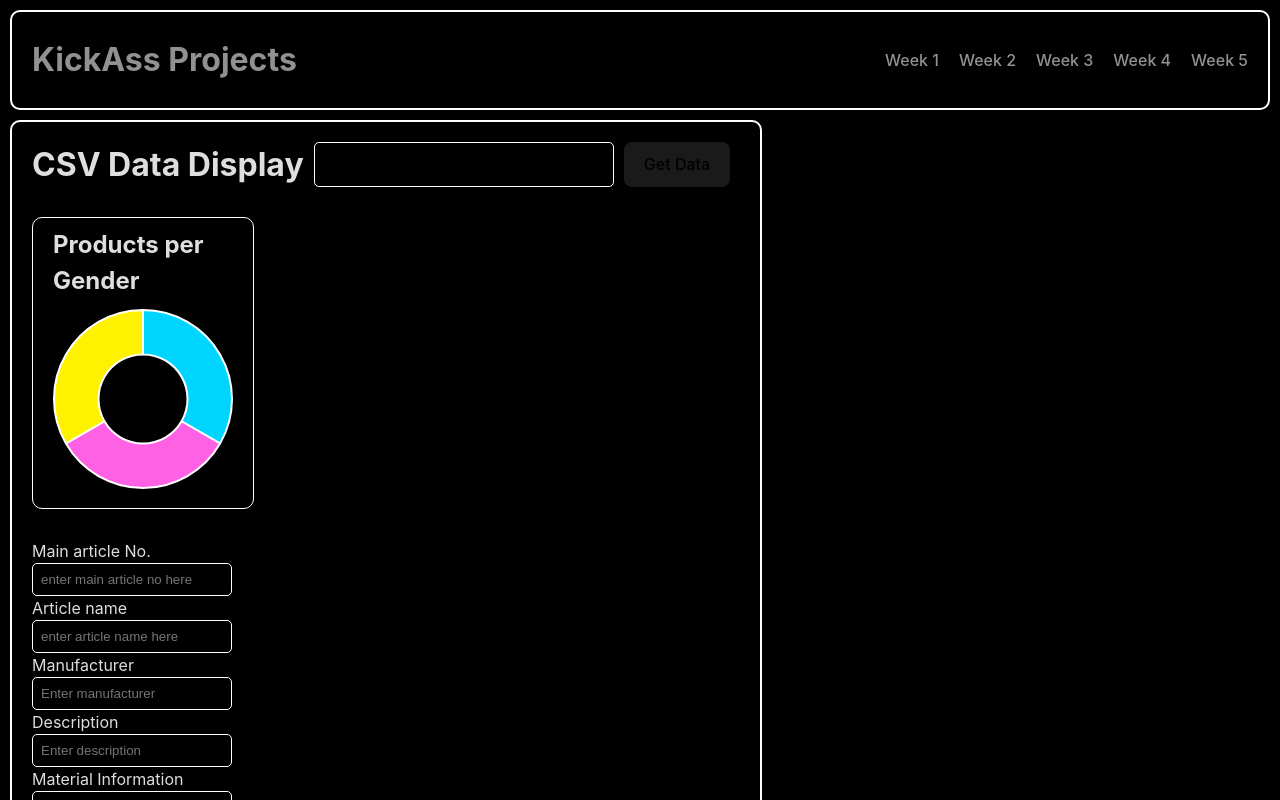
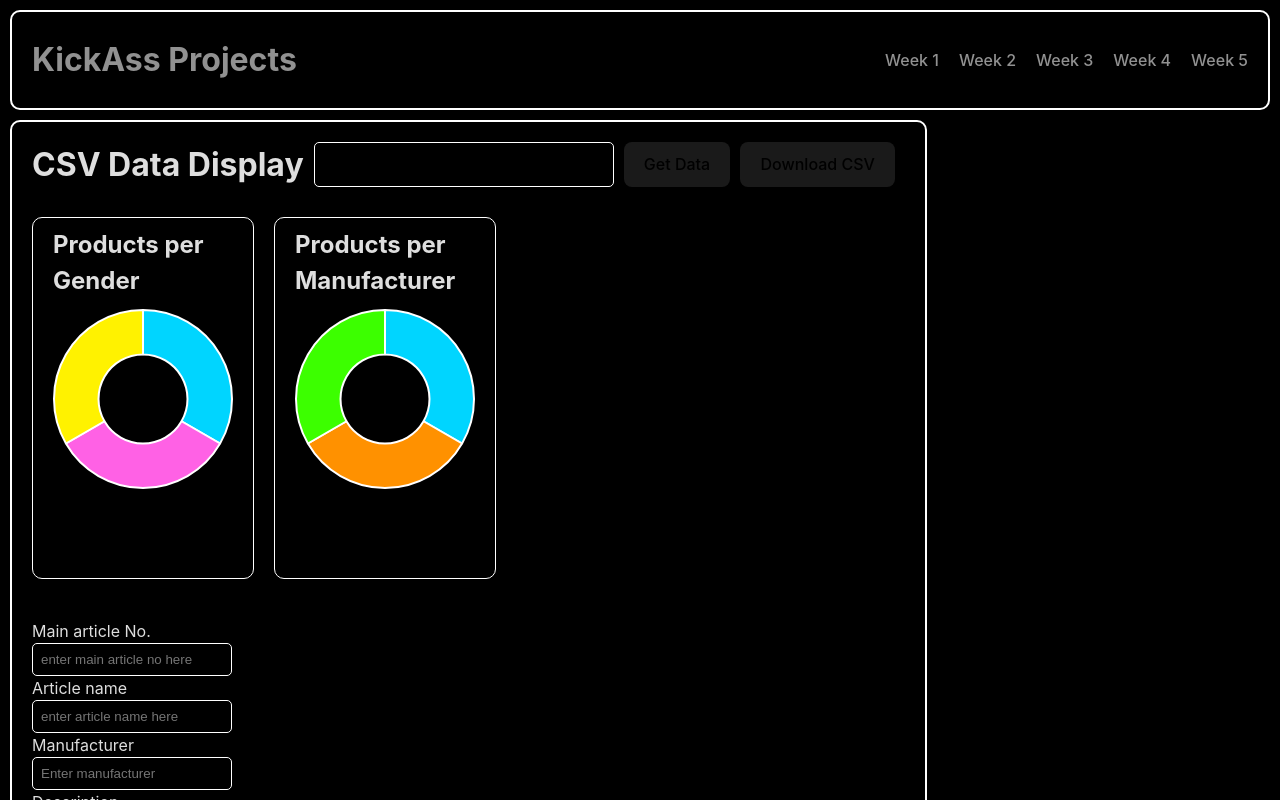
Before and after one commit to Phil-star1984/kickass_projects, a React (Vite) app: page /kickass_projects/weekthree in a window 1280 px wide. Shown: the top 800 px of the page. Built offline with nearby package versions, Linux system fonts and the light colour scheme.

Commit message:
Add Products per Manufacturer Chart

```diff
--- a/src/components/WeekThree.jsx
+++ b/src/components/WeekThree.jsx
@@ -4,7 +4,6 @@ import Papa from "papaparse";
 import { PushSpinner } from "react-spinners-kit";
 import { Chart, ArcElement } from "chart.js";
 import { Doughnut } from "react-chartjs-2";
-
 Chart.register(ArcElement);
 
 export default function WeekThree() {
@@ -31,13 +30,14 @@ export default function WeekThree() {
   const [material, setMaterial] = useState("");
   const [countryOfOrigin, setCountryOfOrigin] = useState("");
   const [imageName, setImageName] = useState("");
-  const [genderCountsdata, setGenderCountsdata] = useState(null);
+  const [genderCountsdata, setGenderCountsdata] = useState("");
+  const [manufacturerCountsdata, setManufacturerCountsdata] = useState("")
 
   // https://raw.githubusercontent.com/microsoft/arcticseals/master/data/raw.csv
   // https://raw.githubusercontent.com/UDG-United-Digital-Group/frontend-junior-code-challenge-1/master/Artikel.csv
   // Example: https://gist.githubusercontent.com/rnirmal/e01acfdaf54a6f9b24e91ba4cae63518/raw/6b589a5c5a851711e20c5eb28f9d54742d1fe2dc/datasets.csv
 
-  const chartData = {
+  const productsPerGenderChart = {
     labels: genderCountsdata
       ? Object.keys(genderCountsdata || {})
       : ["Herren", "Damen", "Kinder"], // Feste Labels
@@ -45,11 +45,28 @@ export default function WeekThree() {
       {
         data: genderCountsdata
           ? Object.keys(genderCountsdata).map(
-              (key) => genderCountsdata[key] || 0
+              (key) => genderCountsdata[key] || 10
             )
           : [10, 10, 10], // Standardwerte, wenn `genderCountsdata` nicht vorhanden ist
-        backgroundColor: ["#00d5ff", "#ff61e5", "#fff200"],
-        hoverBackgroundColor: ["#FF6384", "#36A2EB", "#FFCE56"],
+        backgroundColor: ["#00d5ff", "#ff61e5", "#fff200", "#ff00ae"],
+        hoverBackgroundColor: ["#ffffff"],
+      },
+    ],
+  };
+
+  const productsPerManufacturerChart = {
+    labels: manufacturerCountsdata
+      ? Object.keys(manufacturerCountsdata || {})
+      : ["Brand 1", "Brand 2", "Brand 3"], // Feste Labels
+    datasets: [
+      {
+        data: manufacturerCountsdata
+          ? Object.keys(manufacturerCountsdata).map(
+              (key) => manufacturerCountsdata[key] || 10
+            )
+          : [10, 10, 10], // Standardwerte, wenn `genderCountsdata` nicht vorhanden ist
+        backgroundColor: ["#00d5ff", "#ff9100", "#3cff00", "#a200ff", "#004cff"],
+        hoverBackgroundColor: ["#ffffff"],
       },
     ],
   };
@@ -75,6 +92,7 @@ export default function WeekThree() {
         header: true,
         complete: (result) => {
           setData(result.data);
+
           /* console.log(result.data); */
         },
         error: (error) => {
@@ -98,29 +116,38 @@ export default function WeekThree() {
     setData((prev) => [
       ...prev,
       {
-        Haptartikelnr: mainArticleNo,
+        Hauptartikelnr: mainArticleNo,
         Artikelname: articleName,
-        Manufacturer: manufacturer,
-        Description: description,
-        MaterialInformation: materialInformation,
-        Gender: gender,
-        ProductType: productType,
-        Sleeves: sleeves,
-        Leg: leg,
-        Collar: collar,
-        Manufacturing: manufacturing,
-        PocketStyle: pocketStyle,
-        Grammar: grammar,
+        Hersteller: manufacturer,
+        Beschreibung: description,
+        Materialangaben: materialInformation,
+        Geschlecht: gender,
+        Produktart: productType,
+        Ärmel: sleeves,
+        Bein: leg,
+        Kragen: collar,
+        Herstellung: manufacturing,
+        Taschenart: pocketStyle,
+        Grammatur: grammar,
         Material: material,
-        CountryOfOrigin: countryOfOrigin,
-        ImageName: imageName,
+        Ursprungsland: countryOfOrigin,
+        Bildname: imageName,
       },
     ]);
   };
 
   useEffect(() => {
+    const savedData = localStorage.getItem("csv_data");
+    if (savedData) {
+      setData(JSON.parse(savedData));
+    }
+  }, []);
+
+  useEffect(() => {
+    localStorage.setItem("csv_data", JSON.stringify(data));
     if (data.length > 0) {
       countByGender();
+      countByManufacturer()
     }
     console.log("actual data: ", data);
   }, [data]);
@@ -157,14 +184,55 @@ export default function WeekThree() {
   };
 
   const countByGender = (e) => {
-    /* e.preventDefault(); */
+
     const genderCount = data.reduce((acc, item) => {
       acc[item.Geschlecht] = (acc[item.Geschlecht] || 0) + 1;
       /* console.log(acc); */
       return acc;
     }, {});
-    console.log(genderCount);
+    console.log("Count by gender: ", genderCount);
     setGenderCountsdata(genderCount);
+  };
+
+  const countByManufacturer = (e) => {
+    const manufacturerCount = data.reduce((acc, item) => {
+      acc[item.Hersteller] = (acc[item.Hersteller] || 0) + 1;
+      /* console.log(acc); */
+      return acc;
+    }, {});
+    console.log("Count by manufacturer: ", manufacturerCount);
+    setManufacturerCountsdata(manufacturerCount);
+  };
+
+  /* const exportCSV = (e) => {
+    e.preventDefault();
+    const csv = Papa.unparse(data); // 'data' ist Ihr Array von Objekten
+    console.log(csv); // Zeigt die CSV-String-Representation Ihrer Daten
+  }; */
+
+  const downloadCSV = (csv, filename) => {
+    const blob = new Blob([csv], { type: "text/csv;charset=utf-8;" });
+    const link = document.createElement("a");
+
+    if (navigator.msSaveBlob) {
+      // Für IE 10+
+      navigator.msSaveBlob(blob, filename);
+    } else {
+      const url = URL.createObjectURL(blob);
+      link.href = url;
+      link.download = filename;
+      link.style.visibility = "hidden";
+      document.body.appendChild(link);
+      link.click();
+      document.body.removeChild(link);
+    }
+  };
+
+  const handleDownloadCSV = (e) => {
+    e.preventDefault();
+    /* console.log("Before parsing data: ", data); */
+    const csv = Papa.unparse(data);
+    downloadCSV(csv, "exported-data.csv");
   };
 
   return (
@@ -187,12 +255,56 @@ export default function WeekThree() {
             <button onClick={getData}>Get Data</button>
           </form>
           {/* <button onClick={countByGender}>Count by gender</button> */}
+          <button onClick={handleDownloadCSV}>Download CSV</button>
           {renderMessage()}
         </div>
-        <div className="chart_container">
-          <h2>Products per Gender</h2>
-          <Doughnut data={chartData} />
+        <div className="chart_container_outer">
+          <div className="chart_container">
+            <h2>Products per Gender</h2>
+            <Doughnut data={productsPerGenderChart} />
+            <p>
+              {genderCountsdata &&
+                Object.keys(genderCountsdata)[0] +
+                  ": " +
+                  Object.values(genderCountsdata)[0]}
+            </p>
+            <p>
+              {genderCountsdata &&
+                Object.keys(genderCountsdata)[1] +
+                  ": " +
+                  Object.values(genderCountsdata)[1]}
+            </p>
+            <p>
+              {genderCountsdata &&
+                Object.keys(genderCountsdata)[2] +
+                  ": " +
+                  Object.values(genderCountsdata)[2]}
+            </p>
+          </div>
+          <div className="chart_container">
+            <h2>Products per Manufacturer</h2>
+            <Doughnut data={productsPerManufacturerChart} />
+            <p>
+              {manufacturerCountsdata &&
+                Object.keys(manufacturerCountsdata)[0] +
+                  ": " +
+                  Object.values(manufacturerCountsdata)[0]}
+            </p>
+            <p>
+              {manufacturerCountsdata &&
+                Object.keys(manufacturerCountsdata)[1] +
+                  ": " +
+                  Object.values(manufacturerCountsdata)[1]}
+            </p>
+            <p>
+              {manufacturerCountsdata &&
+                Object.keys(manufacturerCountsdata)[2] +
+                  ": " +
+                  Object.values(manufacturerCountsdata)[2]}
+            </p>
+          </div>
         </div>
+
         <div className="newinput_and_table">
           <form onSubmit={addData} className="newinput_form">
             <label htmlFor="mainArticleNo">Main article No.</label>
--- a/src/index.css
+++ b/src/index.css
@@ -277,18 +277,21 @@ td:hover {
   height: 100vh;
   padding: 20px;
 }
+.chart_container_outer {
+  display: flex;
+}
 
 .chart_container {
   border: 1px solid white;
   margin-top: 30px;
-  margin-bottom: 30px;
+  margin-bottom: 10px;
+  margin-right: 20px;
   width: 180px;
-  height: 200px;
+  height: 270px;
   padding-bottom: 90px;
   padding-left: 20px;
   padding-right: 20px;
   border-radius: 10px;
-
 }
 
 .weektwo_inner_big_container {
```
